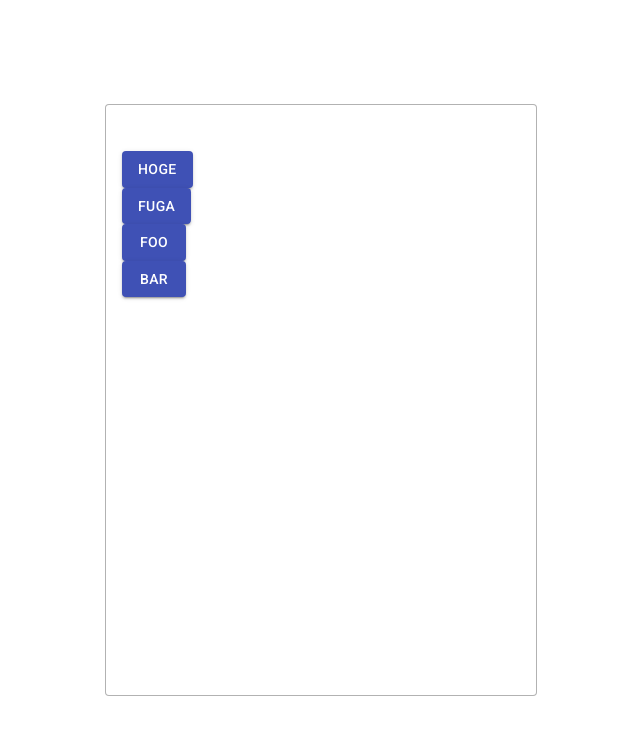
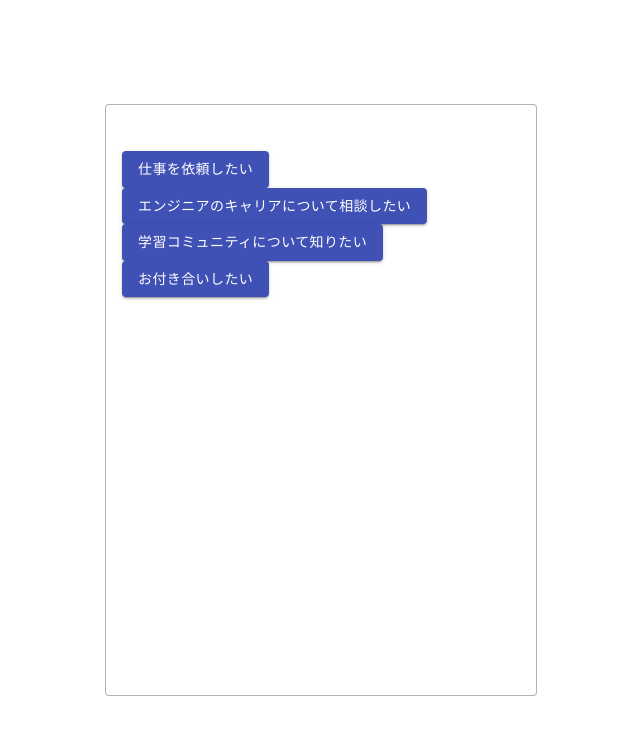
Before and after one commit to applego/torazemi2-chatbot-demo, a React (Create React App) app: page / in a window 1280 px wide. Shown: the top 734 px of the page, without its empty margins (319-959 px from the left). Built offline with nearby package versions, Linux system fonts and the light colour scheme.

Commit message:
App.jsxでthis.state.dataset[this.state.currentId].answersを componentDidMout(){ でsetState

```diff
--- a/src/App.jsx
+++ b/src/App.jsx
@@ -16,11 +16,25 @@
     }
   }
 
+  initAnswer = () => {
+    const initDataset = this.state.dataset[this.state.currentId]
+    const initAnswers = initDataset.answers
+
+    this.setState({
+      answers:initAnswers
+    })
+  }
+
+  // コンポーネントが初期化して最初のrender後に何かしら副作用のある処理をしたい時
+  componentDidMount() {
+    this.initAnswer()
+  }
+
   render() {
     return(
       <section className="c-section">
         <div className="c-box">
-          <AnswersList />
+          <AnswersList answers={this.state.answers} />
         </div>
       </section>
     );
--- a/src/components/AnswersList.jsx
+++ b/src/components/AnswersList.jsx
@@ -4,10 +4,9 @@
 const AnswersList = (props) => {
   return (
     <div className="c-grid__answer">
-      <Answer content={ "hoge" }/>
-      <Answer content={ "fuga"}/>
-      <Answer content={ "foo" }/>
-      <Answer content={ "bar" }/>
+      {props.answers.map((value, index) => {
+        return <Answer content={value.content} key={ index.toString() }/>
+      })}
     </div>
   )
 }
```
